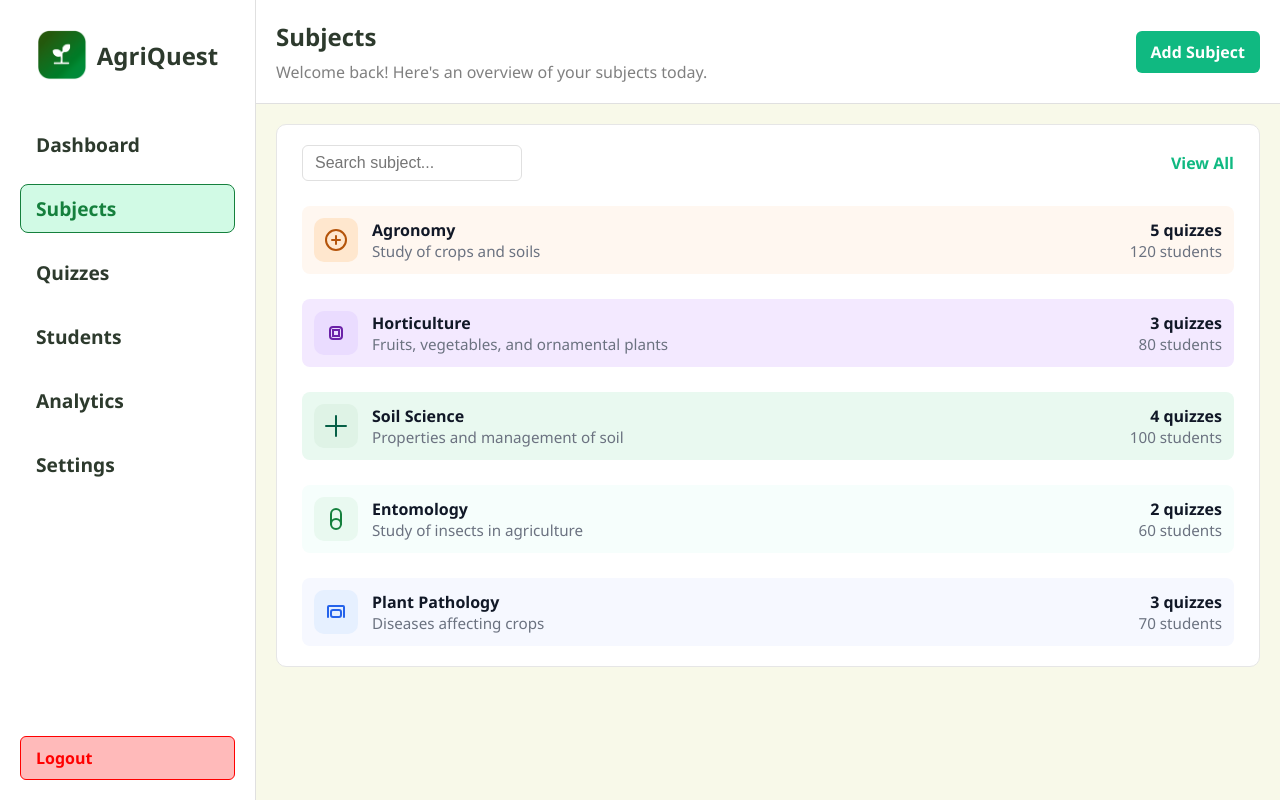
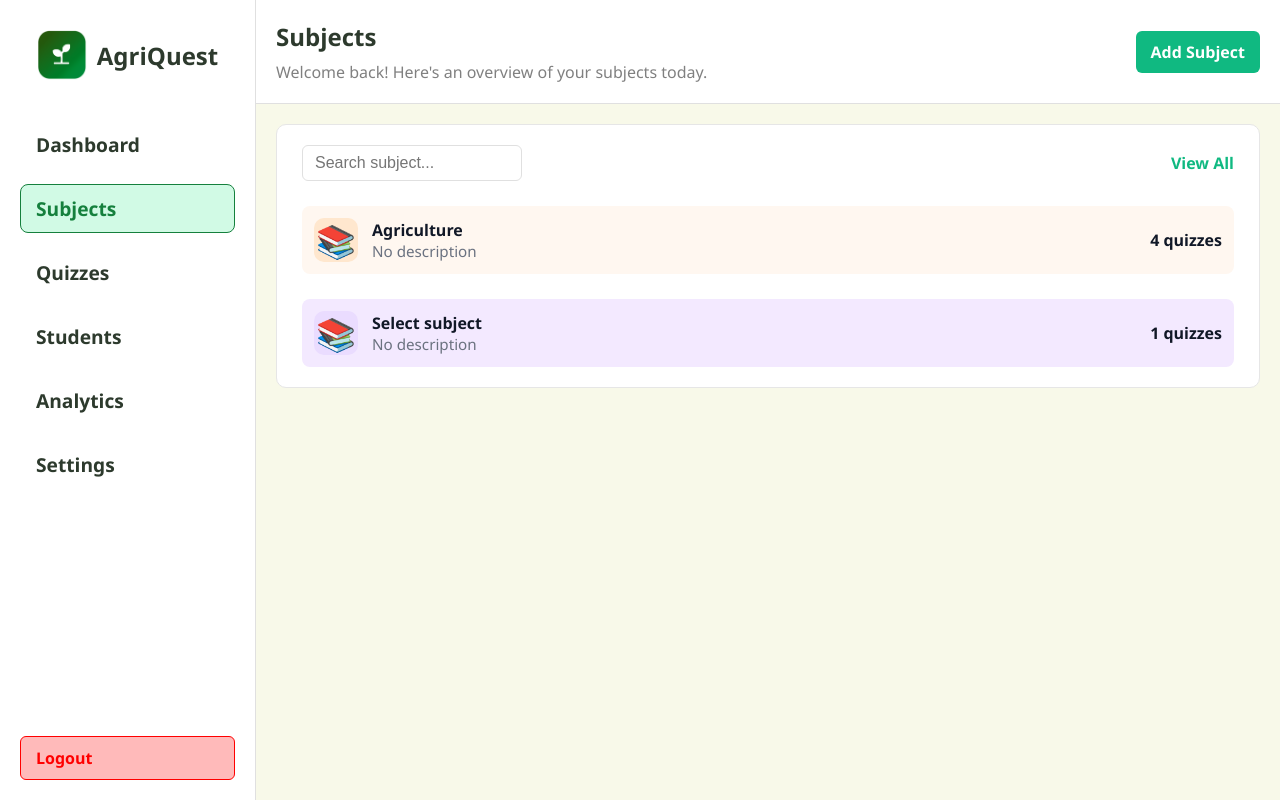
Before and after one commit to mokuken/AgriQuest, a Flask app: page /teacher/subjects in a window 1280 px wide. Run offline with Flask 3, Linux system fonts and the light colour scheme.

Commit message:
feat: enhance subject management by dynamically loading subjects in create quiz and subjects pages

```diff
--- a/app/routes.py
+++ b/app/routes.py
@@ -26,7 +26,8 @@ def teacher_dashboard():
 
 @main.route("/teacher/subjects")
 def teacher_subjects():
-    return render_template("teacher/subjects.html")
+    subjects = Subject.query.all()
+    return render_template("teacher/subjects.html", subjects=subjects)
 
 
 @main.route("/teacher/subjects/create", methods=["GET", "POST"])
@@ -73,7 +74,8 @@ def teacher_quizzes():
 @main.route("/teacher/quizzes/create", methods=["GET", "POST"])
 def teacher_create_quiz():
     if request.method == "GET":
-        return render_template("teacher/create_quiz.html")
+        subjects = Subject.query.all()
+        return render_template("teacher/create_quiz.html", subjects=subjects)
 
     # POST: expect JSON payload describing quiz
     data = request.get_json()
--- a/app/templates/teacher/subjects.html
+++ b/app/templates/teacher/subjects.html
@@ -6,6 +6,16 @@
     <title>Dashboard</title>
   </head>
   <style>
+  .card-bg-1 { background: #fff7f0; }
+  .card-bg-2 { background: #f3e9ff; }
+  .card-bg-3 { background: #e9f9f0; }
+  .card-bg-4 { background: #f6fefc; }
+  .card-bg-5 { background: #f6f8ff; }
+  .icon-bg-1 { background: #ffe7ce; color: #b45309; }
+  .icon-bg-2 { background: #eadcff; color: #6b21a8; }
+  .icon-bg-3 { background: #dff3e6; color: #065f46; }
+  .icon-bg-4 { background: #e9f9f0; color: #15803d; }
+  .icon-bg-5 { background: #e6f0ff; color: #2563eb; }
     * {
       box-sizing: border-box;
       margin: 0;
@@ -397,74 +407,29 @@
       <div class="section" style="width: 100%;">
         <div class="available-quizzes" style="width: 100%;">
           <div style="display: flex; justify-content: space-between; align-items: center;">
-            <input type="text" placeholder="Search subject..." style="padding: 8px 12px; border-radius: 6px; border: 1px solid #e0e0e0; font-size: 1rem; width: 220px;" />
+            <input id="subject-search" type="text" placeholder="Search subject..." style="padding: 8px 12px; border-radius: 6px; border: 1px solid #e0e0e0; font-size: 1rem; width: 220px;" />
             <a style="color: #10b981; text-decoration: none; font-weight: 700">View All</a>
           </div>
-          <div style="background: #fff7f0; border-radius: 8px; padding: 12px; display: flex; align-items: center; gap: 14px; margin-top: 10px;">
-            <div style="width: 44px; height: 44px; border-radius: 10px; background: #ffe7ce; display: flex; align-items: center; justify-content: center; font-size: 1.5rem; color: #b45309;">
-              <svg width="24" height="24" fill="none" xmlns="http://www.w3.org/2000/svg"><circle cx="12" cy="12" r="10" stroke="#b45309" stroke-width="2"/><path d="M8 12h8M12 8v8" stroke="#b45309" stroke-width="2" stroke-linecap="round"/></svg>
+          <div id="no-subjects-message" style="margin-top: 10px; color: #6b7280; text-align: center; display: none;">No subjects found.</div>
+          {% for subject in subjects %}
+          {% set card_class = 'card-bg-' ~ ((loop.index0 % 5) + 1) %}
+          {% set icon_class = 'icon-bg-' ~ ((loop.index0 % 5) + 1) %}
+          <div class="{{ card_class }} subject-card" style="border-radius: 8px; padding: 12px; display: flex; align-items: center; gap: 14px; margin-top: 10px;" data-name="{{ subject.name|lower }}" data-description="{{ subject.description|lower if subject.description }}">
+            <div class="{{ icon_class }}" style="width: 44px; height: 44px; border-radius: 10px; display: flex; align-items: center; justify-content: center; font-size: 2rem;">
+              📚
             </div>
             <div style="flex: 1;">
-              <div style="font-weight: 700; color: #111827;">Agronomy</div>
-              <div style="color: #6b7280; font-size: 0.95rem;">Study of crops and soils</div>
+              <div style="font-weight: 700; color: #111827;">{{ subject.name }}</div>
+              <div style="color: #6b7280; font-size: 0.95rem;">{{ subject.description or 'No description' }}</div>
             </div>
             <div style="text-align: right;">
-              <div style="font-weight: 600; color: #111827;">5 quizzes</div>
-              <div style="color: #6b7280; font-size: 0.95rem;">120 students</div>
+              <div style="font-weight: 600; color: #111827;">{{ subject.quizzes|length if subject.quizzes is defined else 0 }} quizzes</div>
+               <!-- Removed students count -->
             </div>
           </div>
-          <div style="background: #f3e9ff; border-radius: 8px; padding: 12px; display: flex; align-items: center; gap: 14px; margin-top: 10px;">
-            <div style="width: 44px; height: 44px; border-radius: 10px; background: #eadcff; display: flex; align-items: center; justify-content: center; font-size: 1.5rem; color: #6b21a8;">
-              <svg width="24" height="24" fill="none" xmlns="http://www.w3.org/2000/svg"><rect x="6" y="6" width="12" height="12" rx="3" stroke="#6b21a8" stroke-width="2"/><path d="M9 9h6v6H9z" stroke="#6b21a8" stroke-width="2"/></svg>
-            </div>
-            <div style="flex: 1;">
-              <div style="font-weight: 700; color: #111827;">Horticulture</div>
-              <div style="color: #6b7280; font-size: 0.95rem;">Fruits, vegetables, and ornamental plants</div>
-            </div>
-            <div style="text-align: right;">
-              <div style="font-weight: 600; color: #111827;">3 quizzes</div>
-              <div style="color: #6b7280; font-size: 0.95rem;">80 students</div>
-            </div>
-          </div>
-          <div style="background: #e9f9f0; border-radius: 8px; padding: 12px; display: flex; align-items: center; gap: 14px; margin-top: 10px;">
-            <div style="width: 44px; height: 44px; border-radius: 10px; background: #dff3e6; display: flex; align-items: center; justify-content: center; font-size: 1.5rem; color: #065f46;">
-              <svg width="24" height="24" fill="none" xmlns="http://www.w3.org/2000/svg"><path d="M12 2v20M2 12h20" stroke="#065f46" stroke-width="2" stroke-linecap="round"/></svg>
-            </div>
-            <div style="flex: 1;">
-              <div style="font-weight: 700; color: #111827;">Soil Science</div>
-              <div style="color: #6b7280; font-size: 0.95rem;">Properties and management of soil</div>
-            </div>
-            <div style="text-align: right;">
-              <div style="font-weight: 600; color: #111827;">4 quizzes</div>
-              <div style="color: #6b7280; font-size: 0.95rem;">100 students</div>
-            </div>
-          </div>
-          <div style="background: #f6fefc; border-radius: 8px; padding: 12px; display: flex; align-items: center; gap: 14px; margin-top: 10px;">
-            <div style="width: 44px; height: 44px; border-radius: 10px; background: #e9f9f0; display: flex; align-items: center; justify-content: center; font-size: 1.5rem; color: #15803d;">
-              <svg width="24" height="24" fill="none" xmlns="http://www.w3.org/2000/svg"><path d="M7 17V7a5 5 0 0 1 10 0v10" stroke="#15803d" stroke-width="2" stroke-linecap="round" stroke-linejoin="round"/><circle cx="12" cy="17" r="5" stroke="#15803d" stroke-width="2"/></svg>
-            </div>
-            <div style="flex: 1;">
-              <div style="font-weight: 700; color: #111827;">Entomology</div>
-              <div style="color: #6b7280; font-size: 0.95rem;">Study of insects in agriculture</div>
-            </div>
-            <div style="text-align: right;">
-              <div style="font-weight: 600; color: #111827;">2 quizzes</div>
-              <div style="color: #6b7280; font-size: 0.95rem;">60 students</div>
-            </div>
-          </div>
-          <div style="background: #f6f8ff; border-radius: 8px; padding: 12px; display: flex; align-items: center; gap: 14px; margin-top: 10px;">
-            <div style="width: 44px; height: 44px; border-radius: 10px; background: #e6f0ff; display: flex; align-items: center; justify-content: center; font-size: 1.5rem; color: #2563eb;">
-              <svg width="24" height="24" fill="none" xmlns="http://www.w3.org/2000/svg"><path d="M4 17V7a1 1 0 0 1 1-1h14a1 1 0 0 1 1 1v10" stroke="#2563eb" stroke-width="2" stroke-linecap="round" stroke-linejoin="round"/><rect x="7" y="10" width="10" height="7" rx="2" stroke="#2563eb" stroke-width="2"/></svg>
-            </div>
-            <div style="flex: 1;">
-              <div style="font-weight: 700; color: #111827;">Plant Pathology</div>
-              <div style="color: #6b7280; font-size: 0.95rem;">Diseases affecting crops</div>
-            </div>
-            <div style="text-align: right;">
-              <div style="font-weight: 600; color: #111827;">3 quizzes</div>
-              <div style="color: #6b7280; font-size: 0.95rem;">70 students</div>
-            </div>
-          </div>
+          {% else %}
+          <div style="margin-top: 20px; color: #6b7280; text-align: center;">No subjects found.</div>
+          {% endfor %}
         </div>
       </div>
     </div>
@@ -472,4 +437,25 @@
     {% include 'partials/create_subject_modal.html' %}
 
   </body>
+    <script>
+      document.addEventListener('DOMContentLoaded', function() {
+        const searchInput = document.getElementById('subject-search');
+        const subjectCards = document.querySelectorAll('.subject-card');
+        searchInput.addEventListener('input', function() {
+          const query = searchInput.value.trim().toLowerCase();
+          let anyVisible = false;
+          subjectCards.forEach(card => {
+            const name = card.getAttribute('data-name') || '';
+            const desc = card.getAttribute('data-description') || '';
+            if (name.includes(query) || desc.includes(query)) {
+              card.style.display = 'flex';
+              anyVisible = true;
+            } else {
+              card.style.display = 'none';
+            }
+          });
+          document.getElementById('no-subjects-message').style.display = anyVisible ? 'none' : 'block';
+        });
+      });
+    </script>
 </html>
```
Also changed, not shown: app/templates/teacher/create_quiz.html (+4 -4 lines).
